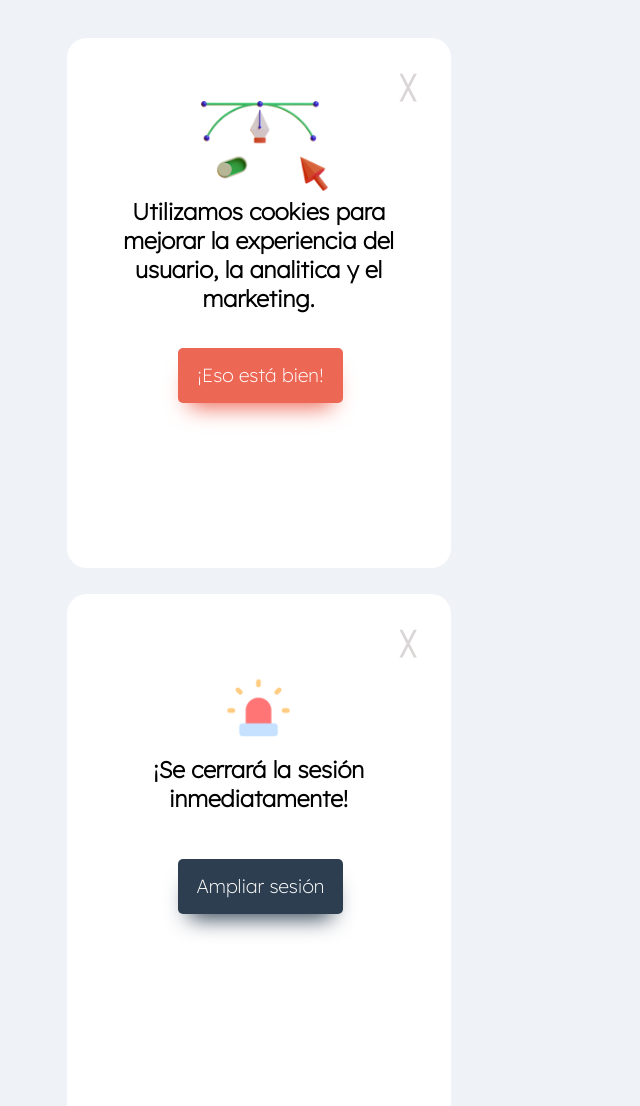
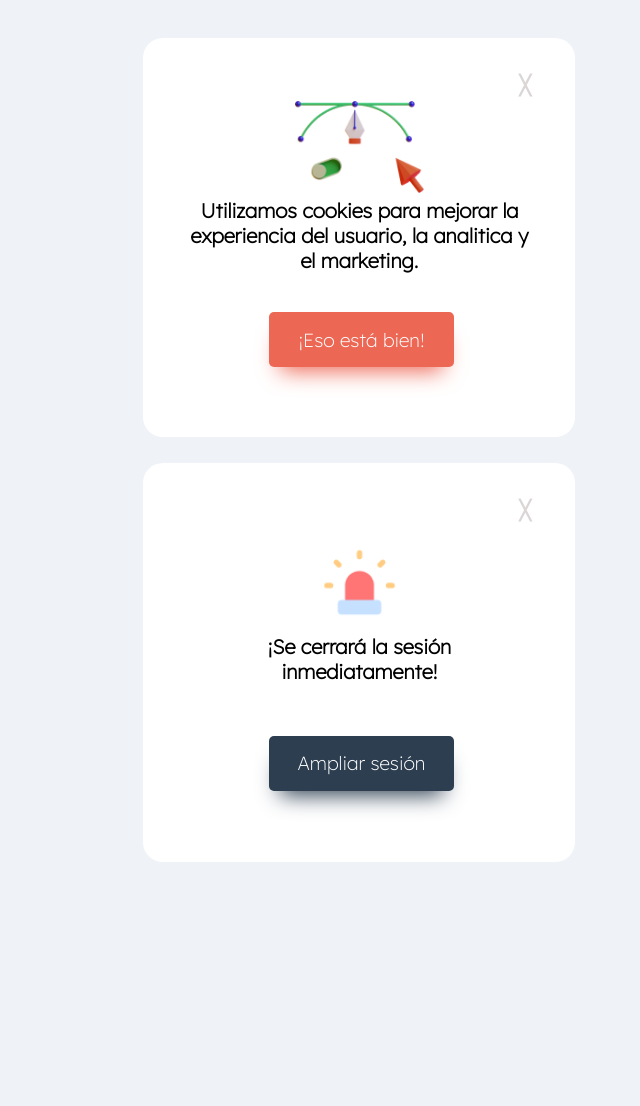
Before and after one commit to cristianemm96/pop-ups, a plain HTML site: page index.html in a window 1280 px wide. Shown: the top 1106 px of the page, without its empty margins (343-983 px from the left). After the commit the page ends 912 px from the top, so only its background shows below. Drawn offline with Linux system fonts and the light colour scheme.

Commit message:
fixing style

```diff
--- a/style.css
+++ b/style.css
@@ -10,27 +10,27 @@ body{
 }
 
 #cookies{
-    width: 30%;
-    height: 530px;
+    width: 432px;
+    height: 399px;
     margin-top: 3%;
-    margin-left: 32%;
+    margin-left: 38%;
     background-color: #FFFFFF;
     border-radius: 20px 20px;
-    font-size: 23px;
+    font-size: 20px;
     font-family: 'Lexend Deca', sans-serif;
     font-weight: bold;
     overflow: auto;
 }
 
 #session{
-    width: 30%;
-    height: 530px;
+    width: 432px;
+    height: 399px;
     margin-top: 2%;
-    margin-left: 32%;
+    margin-left: 38%;
     background-color: #FFFFFF;
     margin-bottom: 50px;
     border-radius: 20px 20px;
-    font-size: 23px;
+    font-size: 20px;
     font-family: 'Lexend Deca', sans-serif;
     font-weight: bold;
     overflow: auto;
@@ -39,7 +39,7 @@ body{
 #cookie-img{
     margin-left: 35%;
     margin-top: 10%;
-    width: 33%;
+    width: 30%;
 
 }
 
@@ -101,6 +101,6 @@ h2{
     margin-top:35px;
     margin-bottom: -40px;
     color: rgb(218, 214, 214);
-    font-size: 23px;
+    font-size: 19px;
     text-decoration: none;
 }
```
